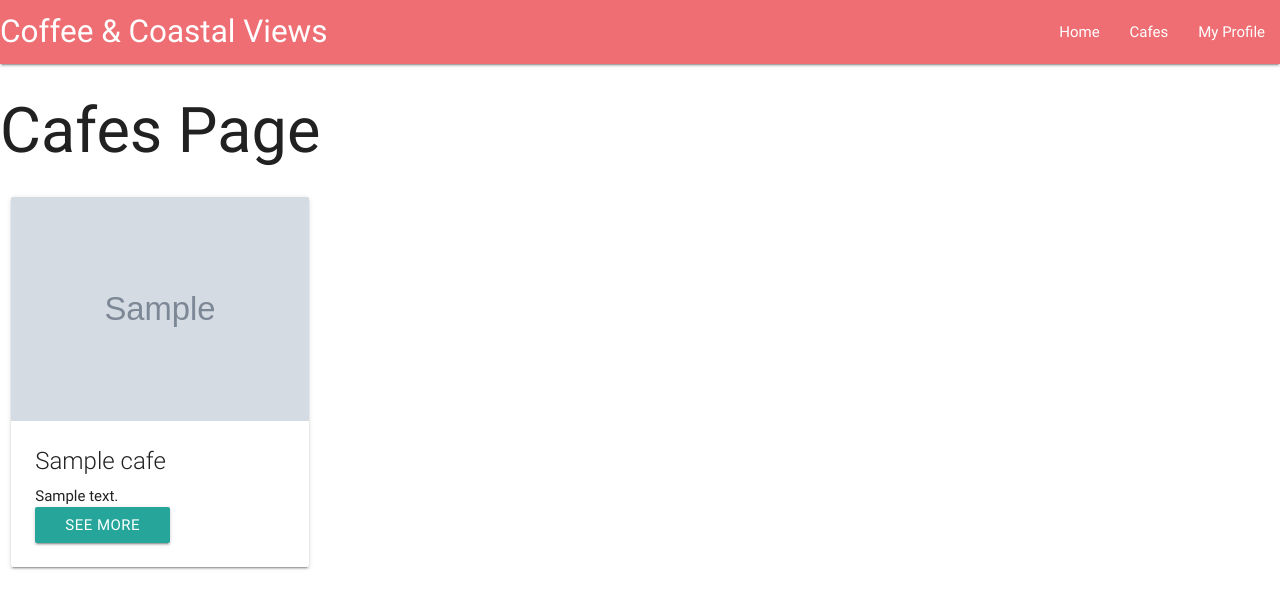
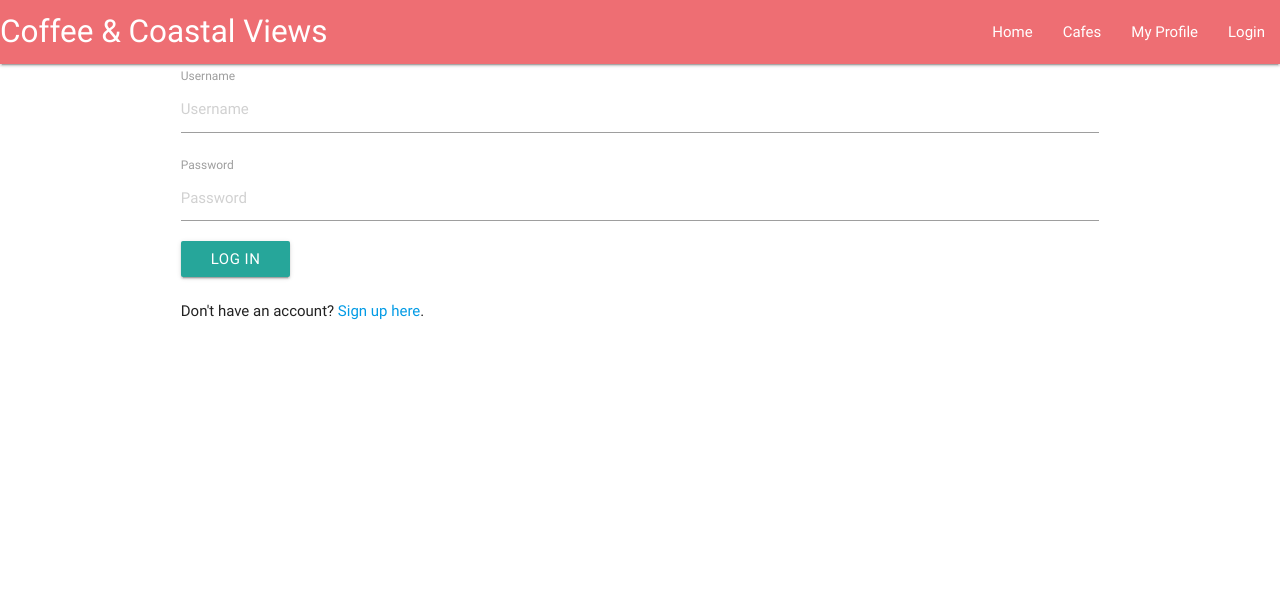
Before and after one commit to Code-Institute-Submissions/Coffee-CoastalView, a Flask app: page / in a window 1280 px wide. Shown: the top 609 px of the page. Run offline with Flask 2, Linux system fonts and the light colour scheme; grey boxes marked "Sample" are stand-in pictures; a database or web service that is not in the repository returns one stand-in record (values such as "Sample title"); some libraries are stand-ins or nearby versions.

Commit message:
login and register templates added

```diff
--- a/app.py
+++ b/app.py
@@ -1,5 +1,5 @@
 import os
-from flask import Flask, render_template, redirect, request, url_for
+from flask import Flask, render_template, redirect, request, url_for, session
 from flask_pymongo import PyMongo
 from bson.objectid import ObjectId
 
@@ -10,13 +10,28 @@ app.config["MONGO_URI"] = os.getenv('MONGO_URI', 'mongodb+srv://JOS:Malteasers1!
 
 mongo = PyMongo(app)
 
+#@app.route('/')
+#@app.route('/get_cafes')
+#def get_cafes():
+    #return render_template("cafes.html",
+                            #cafes=mongo.db.cafes.find())
+
 
 @app.route('/')
-@app.route('/get_cafes')
-def get_cafes():
-    return render_template("cafes.html",
-                            cafes=mongo.db.cafes.find())
+def index():
+    if 'username' in session:
+        return 'You are logged in as ' + session['username']
 
+    return render_template('index.html')
+
+@app.route('/login', methods=['POST'])
+def login():
+    return ''
+
+
+@app.route('/register')
+def register():
+    return ''
 
 
 if __name__ == '__main__':
--- /dev/null
+++ b/static/css/style.css
@@ -0,0 +1,19 @@
+.nav {
+    color: #fff;
+    background-color: #598AB0;
+    width: 100%;
+    height: 56px;
+    line-height: 56px;
+}
+
+.card {
+    position: relative;
+    margin: .5rem 0 1rem 0;
+    background-color: #fff;
+    -webkit-transition: -webkit-box-shadow .25s;
+    transition: -webkit-box-shadow .25s;
+    transition: box-shadow .25s;
+    transition: box-shadow .25s, -webkit-box-shadow .25s;
+    border-radius: 2px;
+    height: 450px!important;
+}
--- a/templates/base.html
+++ b/templates/base.html
@@ -4,7 +4,9 @@
 <meta charset="UTF-8">
 <meta name="viewport" content="width=device-width, initial-scale=1.0">
 <link href="https://fonts.googleapis.com/icon?family=Material+Icons" rel="stylesheet">
+<link rel="stylesheet" href="{{url_for('static', filename='css/style.css')}}" type="text/css"/>
 <link rel="stylesheet" href="https://cdnjs.cloudflare.com/ajax/libs/materialize/0.100.2/css/materialize.min.css">
+
 </head>
 
 <body>
--- a/templates/cafes.html
+++ b/templates/cafes.html
@@ -1,11 +1,12 @@
 {% extends 'base.html' %} {% block content %}
 <nav>
-    <div class="nav-wrapper">
+    <div class="nav-wrapper-light-blue darken-2">
       <a href="#" class="brand-logo">Coffee & Coastal Views</a>
       <ul id="nav-mobile" class="right hide-on-med-and-down">
         <li><a href="home.html">Home</a></li>
         <li><a href="cafes.html">Cafes</a></li>
         <li><a href="user.html">My Profile</a></li>
+        <li><a href="{{ url_for('get_login') }}">Login</a></li>
       </ul>
     </div>
   </nav>
--- /dev/null
+++ b/templates/index.html
@@ -0,0 +1,34 @@
+{% extends 'base.html' %} {% block content %}
+<nav>
+    <div class="nav-wrapper">
+      <a href="#" class="brand-logo">Coffee & Coastal Views</a>
+      <ul id="nav-mobile" class="right hide-on-med-and-down">
+        <li><a href="home.html">Home</a></li>
+        <li><a href="cafes.html">Cafes</a></li>
+        <li><a href="user.html">My Profile</a></li>
+        <li><a href="login.html">Login</a></li>
+      </ul>
+    </div>
+  </nav>
+<div class="container">
+    <div class="row">
+        <div class="col-md-4 col-md-offset-4">
+            <form method=POST action="{{ url_for('login') }}">
+                <div class="form-group">
+                    <label for="exampleInputEmail1">Username</label>
+                    <input type="text" class="form-control" name="username" placeholder="Username">
+                </div>
+                <div class="form-group">
+                    <label for="exampleInputPassword1">Password</label>
+                    <input type="password" class="form-control" name="pass" placeholder="Password">
+                </div>
+                <button type="submit" class="btn btn-primary btn-block">Log In</button>
+            </form>
+            <br>
+            <div>
+                Don't have an account? <a href="{{ url_for('register') }}">Sign up here</a>.
+            </div>
+        </div>
+    </div>
+</div>
+{% endblock %}
```
Also changed, not shown: templates/individualcafe.html (+12 -0 lines), templates/login.html (deleted, +0 -53 lines), templates/register.html (added, +21 -0 lines).
